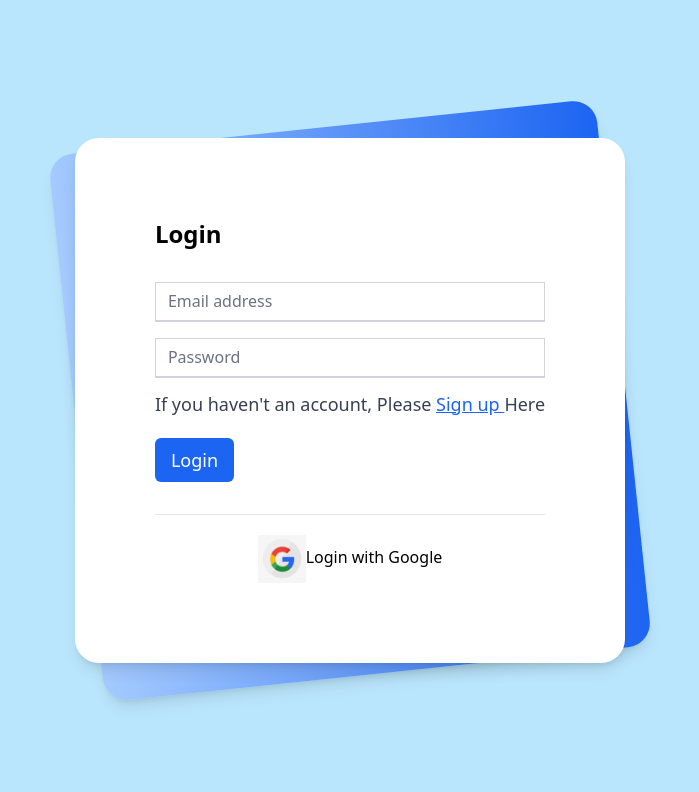
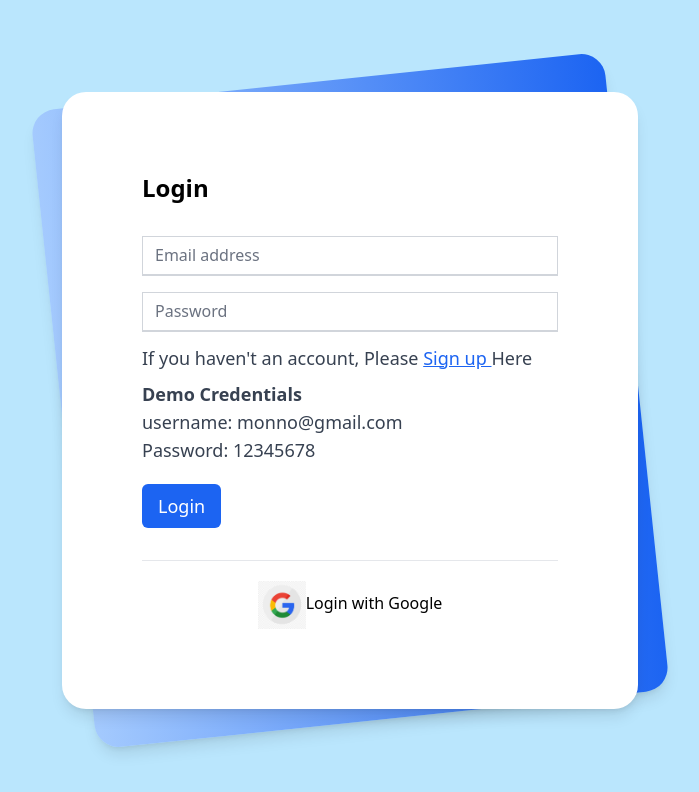
Before and after one commit to Koushik028/book-store-Frontend, a React (Vite) app: page /login in a window 1280 px wide. Shown: the top 792 px of the page, without its empty margins (290-989 px from the left). Built offline with nearby package versions, Linux system fonts and the light colour scheme; no server answers.

Commit message:
Update Login.jsx

```diff
--- a/src/components/Login.jsx
+++ b/src/components/Login.jsx
@@ -76,6 +76,10 @@ const Login = () => {
                                     {error ? <p className='mt-3 text-red-600 text-base'>Email or Password is Incorrect</p> : ""}
                                     <p className='mt-3'>If you haven't an account, Please <Link to="/sign-up" className=" text-blue-600 underline">Sign up </Link> Here</p>
 
+                                    <p className='font-bold text-1xl w-[500px] mt-2'>Demo Credentials</p>
+                                    <p>username: monno@gmail.com</p>   <p>Password: 12345678</p>
+
+
                                     <button type="submit" className="bg-blue-600 text-white rounded-md px-4 py-2 mt-5 hover:bg-black">Login</button>
                                 </div>
                             </form>
```
